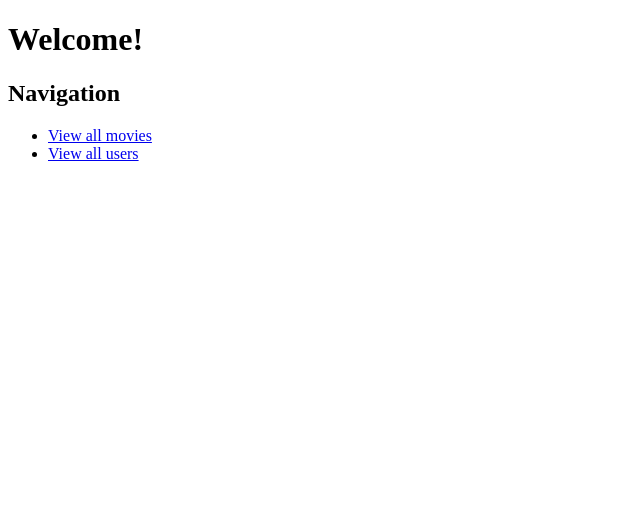
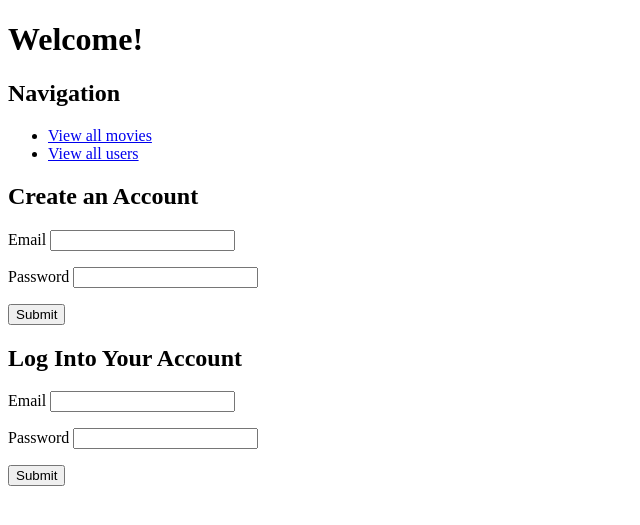
Before and after one commit to Phani-cyber/Rating-2, a Flask app: page / in a window 1280 px wide. Shown: the top 525 px of the page, without its empty margins (0-640 px from the left). Run offline with Flask 2, Linux system fonts and the light colour scheme.

Commit message:
Part 4 Done
Co-authored-by: beccasteinke <becca.steinke12@gmail.com>

```diff
--- a/model.py
+++ b/model.py
@@ -35,8 +35,6 @@ class Movie(db.Model):
     overview = db.Column(db.Text)
     release_date = db.Column(db.DateTime)
     poster_path = db.Column(db.String)
-
-    # ratings = a list of Rating objects
 
     def __repr__(self):
         return f'<Movie movie_id={self.movie_id} title={self.title}>'
--- a/server.py
+++ b/server.py
@@ -45,6 +45,24 @@ def view_all_users():
 
     return render_template('all_users.html', users=users)
 
+@app.route('/users', methods=['POST'])
+def register_user():
+    """Register a new user"""
+
+    email = request.form.get('email')
+    password = request.form.get('password')
+
+    user = crud.get_user_by_email(email)
+
+    """Check to see if user is already in database"""
+    if user:
+        flash("This email already exists. Try again")
+    else:
+        crud.create_user(email, password)
+        flash("Your account was created successfully")
+
+    return redirect('/')
+
 @app.route('/users/<user_id>')
 def show_user_info(user_id):
     """Show user information"""
@@ -53,6 +71,29 @@ def show_user_info(user_id):
 
     return render_template('user_details.html', user=user)
 
+@app.route('/login', methods=['POST'])
+def user_login():
+    """Log a user into the website"""
+
+    email = request.form.get('email')
+    password = request.form.get('password')
+
+    user = crud.check_user_login_info(email, password)
+    print(user)
+
+    if "user_id" not in session:
+        session["user_id"] = user.user_id
+    else:
+        active_user = session.get("user_id")
+
+    if user:
+        flash("Successful login")
+    else:
+        flash("Login info incorrect, please try again")
+
+    return redirect('/')
+
+
 if __name__ == '__main__':
     connect_to_db(app)
     app.run(host='0.0.0.0', debug=True)
--- a/templates/base.html
+++ b/templates/base.html
@@ -10,6 +10,12 @@
     {% block head %}{% endblock %}
   </head>
   <body>
+    {% for msg in get_flashed_messages() %}
+      <p class="flash-msg">
+        {{ msg }}
+      </p>
+    {% endfor %}
+
     {% block body %}{% endblock %}
 
     {% block after_body %}{% endblock %}
--- a/templates/homepage.html
+++ b/templates/homepage.html
@@ -9,4 +9,34 @@
     <li><a href="/movies">View all movies</a></li>
     <li><a href="/users">View all users</a></li>
   </ul>
+
+  <h2>Create an Account</h2>
+  <form action="/users" method="POST">
+    <p>
+      Email <input type="text" name="email">
+    </p>
+
+    <p>
+      Password <input type="password" name="password">
+    </p>
+
+    <p>
+      <input type="submit">
+    </p>
+  </form>
+
+  <h2>Log Into Your Account</h2>
+  <form action="/login" method="POST">
+    <p>
+      Email <input type="text" name="email">
+    </p>
+
+    <p>
+      Password <input type="password" name="password">
+    </p>
+
+    <p>
+      <input type="submit">
+    </p>
+  </form>
 {% endblock %}
```
Also changed, not shown: crud.py (+10 -0 lines).
